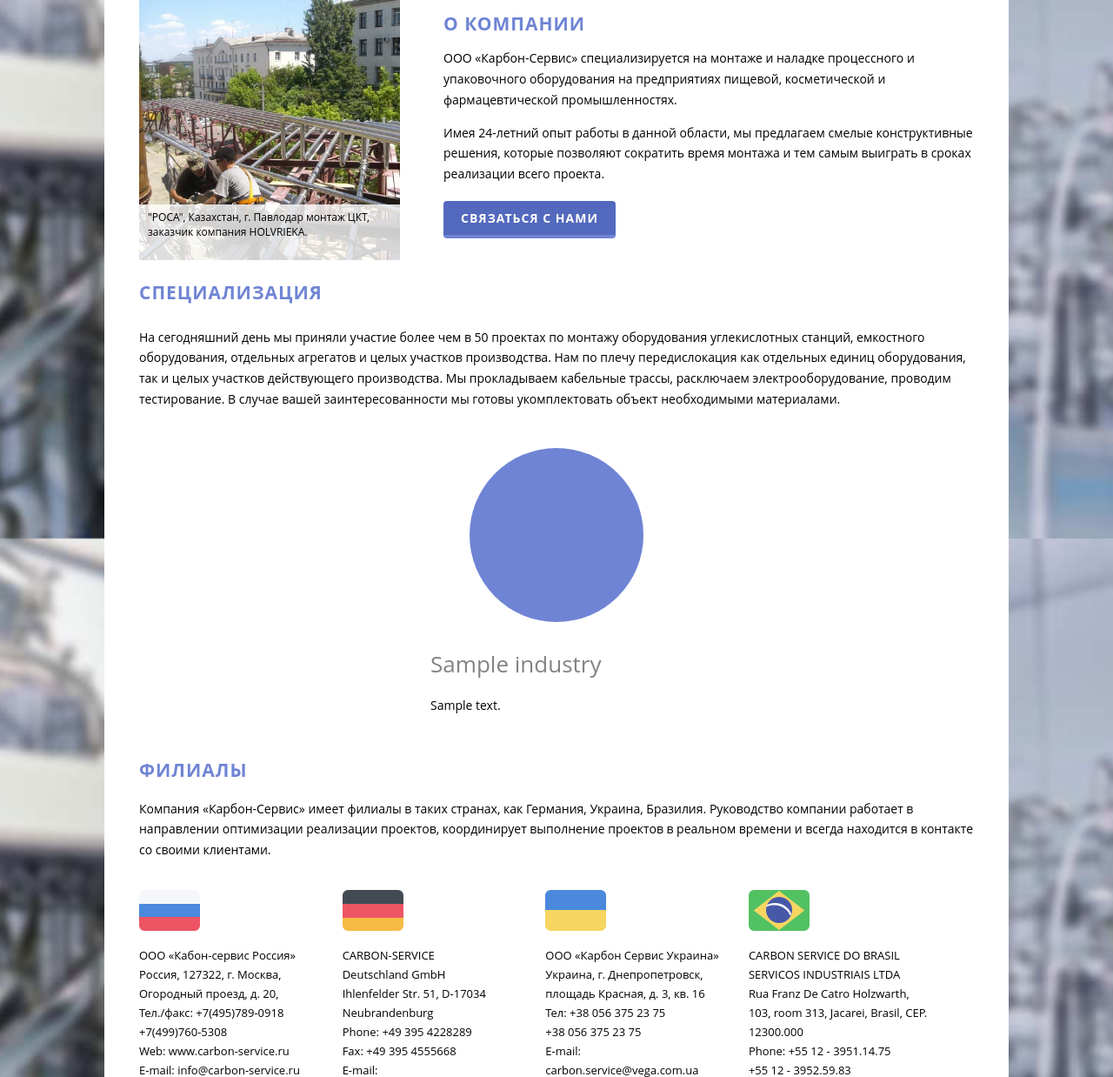
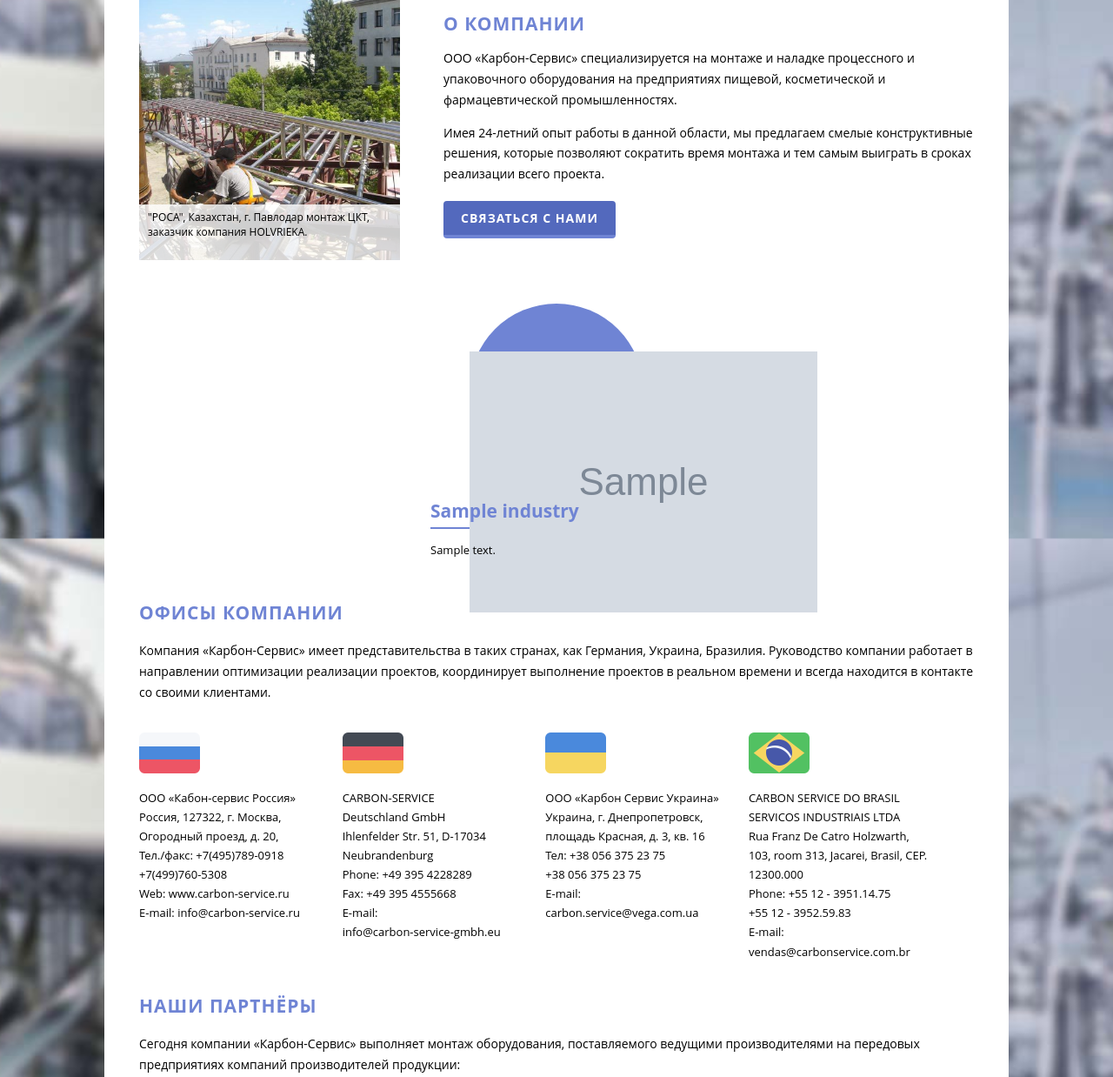
Before and after one commit to CaptFrozenberg/CarbonWebsite, a Django app: template main/templates/mainpage.html in a window 1280 px wide. Shown: the part 181-1419 px from the top of the page at 87% size. Run offline with Django 3.2, Linux system fonts and the light colour scheme; the template is opened without the code that fills it: values that come from a table or form of the project are taken from there, others are empty; tables that the repository leaves empty hold one stand-in row (values such as "Sample post"); grey boxes marked "Sample" are stand-in pictures; some libraries are stand-ins or nearby versions.

Commit message:
variuos UI improvements, new icons, new content

```diff
--- a/main/templates/mainpage.html
+++ b/main/templates/mainpage.html
@@ -52,27 +52,26 @@
     </div>
 </div>
 <div id="directions">
-    <p class="title">{% trans 'Специализация' %}</p>
+    <!--<p class="title" style="padding-top: 10px;">{% trans 'Наши услуги' %}</p>
 	<p>
-    {% blocktrans trimmed %}
-        На сегодняшний день мы приняли участие более чем в 50 проектах по монтажу оборудования углекислотных станций, емкостного оборудования,
-        отдельных агрегатов и целых участков производства. Нам по плечу передислокация как отдельных единиц оборудования, так и целых участков
-        действующего производства. Мы прокладываем кабельные трассы, расключаем электрооборудование, проводим тестирование. В случае
-        вашей заинтересованности мы готовы укомплектовать объект необходимыми материалами.
-    {% endblocktrans %}
-    </p>
+		Нам по плечу монтаж готовых технологических линий «под ключ», ёмкостей разной степени сложности, с возможностью изготовления
+		оборудования на заводах партнёров в Центральной России, на Урале и в Сибири, монтаж трубопроводов из нержавеющей стали,
+		демонтаж, доукомплектация и монтаж новых или б/у упаковочных линий, включая розлив напитков в стекло, банку, пластиковую упаковку.
+		Также мы проводим пуско-наладочные работы в области электрики и автоматики, с возможностью изготовления силовых шкафов и пультов
+		управления на предприятиях партнёров.
+	</p>-->
     {% get_current_language as LANGUAGE_CODE %}
     {% if LANGUAGE_CODE == 'ru' or LANGUAGE_CODE == 'ru-ru' %}
         {% for industry in industrys %}
 			<div>
 				<a href="{% url 'showcase' industry=industry.key %}">
                     <div class="ellipse">
-                        <i class="fa {{ industry.img_key }}" aria-hidden="true"></i>
+                        <img style="margin-top: 55px;" src="{{ industry.src }}" />
                     </div>
-                </a>
 					<p class="sectitle">
 						{{ industry.title_ru }}
 					</p>
+				</a>
 				<p class="description">
 					{{ industry.description_ru }}
 				</p>
@@ -83,12 +82,12 @@
             <div>
                 <a href="{% url 'showcase' industry=industry.key %}">
                     <div class="ellipse">
-                        <i class="fa {{ industry.img_key }}" aria-hidden="true"></i>
+                        <img style="margin-top: 55px;" src="{{ industry.src }}" />
                     </div>
-                </a>
 					<p class="sectitle">
 						{{ industry.title_en }}
 					</p>
+				</a>
 				<p class="description">
 					{{ industry.description_en }}
 				</p>
@@ -97,12 +96,12 @@
     {% endif %}
 </div>
 <div id="branches">
-    <p class="title">{% trans 'Филиалы' %}  </p>
+    <p class="title">{% trans 'ОФисы компании' %}  </p>
     <p>
     {% blocktrans trimmed %}
-        Компания «Карбон-Сервис» имеет филиалы в таких странах, как Германия, Украина, Бразилия. Руководство компании работает в
-        направлении оптимизации реализации проектов, координирует выполнение проектов в реальном времени и всегда находится в
-        контакте со своими клиентами.
+        Компания «Карбон-Сервис» имеет представительства в таких странах, как Германия, Украина, Бразилия. Руководство компании
+		работает в направлении оптимизации реализации проектов, координирует выполнение проектов в реальном времени и всегда
+		находится в контакте со своими клиентами.
     {% endblocktrans %}
     </p>
     <div>
--- a/showcase/templates/showcase.html
+++ b/showcase/templates/showcase.html
@@ -6,11 +6,7 @@
 <a>
 
     <div class="ellipse">
-        {% if industry.img_key %}
-        <i class="fa {{ industry.img_key }}" aria-hidden="true"></i>
-        {% else %}
         <img style="color: white; margin-top: 60px;" width="80" src="{{ industry.src }}"/>
-        {% endif %}
     </div>
     </a>
     {% get_current_language as LANGUAGE_CODE %}
--- a/static/css/main.css
+++ b/static/css/main.css
@@ -149,9 +149,26 @@ p {
     color: #fff;
     font-size: 70px;
     margin: 0 auto;
+	transition: background 0.1s linear;
+}
+#directions > div:hover > a > div.ellipse {
+	background: #3c56ba;
+	transition: background 0.2s linear;
+}
+#directions > div:hover > a > p.sectitle {
+	color: #3c56ba;
+	transition: background 0.1s linear, border 0.1s linear;
+	border-color: #3c56ba;
 }
 .ellipse > i {
     margin-top: 60px;
+}
+.description {
+	font-size: 13px;
+}
+#directions > div > i.fa {
+	color: #5369bd;
+	font-size: 80px;
 }
 #cin {
 	position: relative;
@@ -159,9 +176,11 @@ p {
 	height: 338px;
 	background: #f2f2f2;
 }
-#directions > div > p.sectitle {
-    font-size: 26px;
-    color: #838383;
+.sectitle {
+    font-size: 21px;
+    color: #6f84d4;
+	font-weight: bold;
+	border-bottom: 2px solid #6f84d4;
     margin-bottom: 0px;
 }
 #branches > p.title {
@@ -638,7 +657,7 @@ p {
     .title {
         font-size: 18px!important;
     }
-    #directions > div > p.sectitle {
+    .sectitle {
         font-size: 20px!important;
     }
     #content {
```
Also changed, not shown: showcase/migrations/0002_auto_20160727_1538.py (added), static/images/mainpage/auto.png (added), 1 other file. Lines whose indentation alone changed are shown as unchanged.
